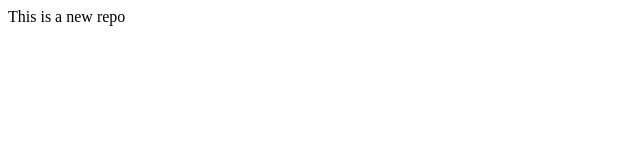
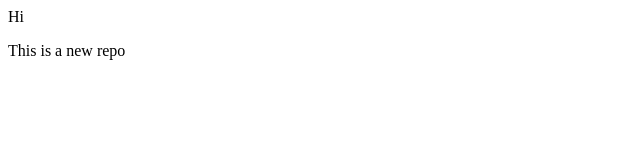
Before and after one commit to akshatakrk/localrepo, a plain HTML site: page index.html in a window 1280 px wide. Shown: the whole page, without its empty margins (0-640 px from the left). Drawn offline with Linux system fonts and the light colour scheme.

Commit message:
add in feature1

```diff
--- a/index.html
+++ b/index.html
@@ -1 +1,2 @@
-<p>This is a new repo</p>
+<p>Hi</p>
+<p>This is a new repo <dropdon></dropdon></p>
```
